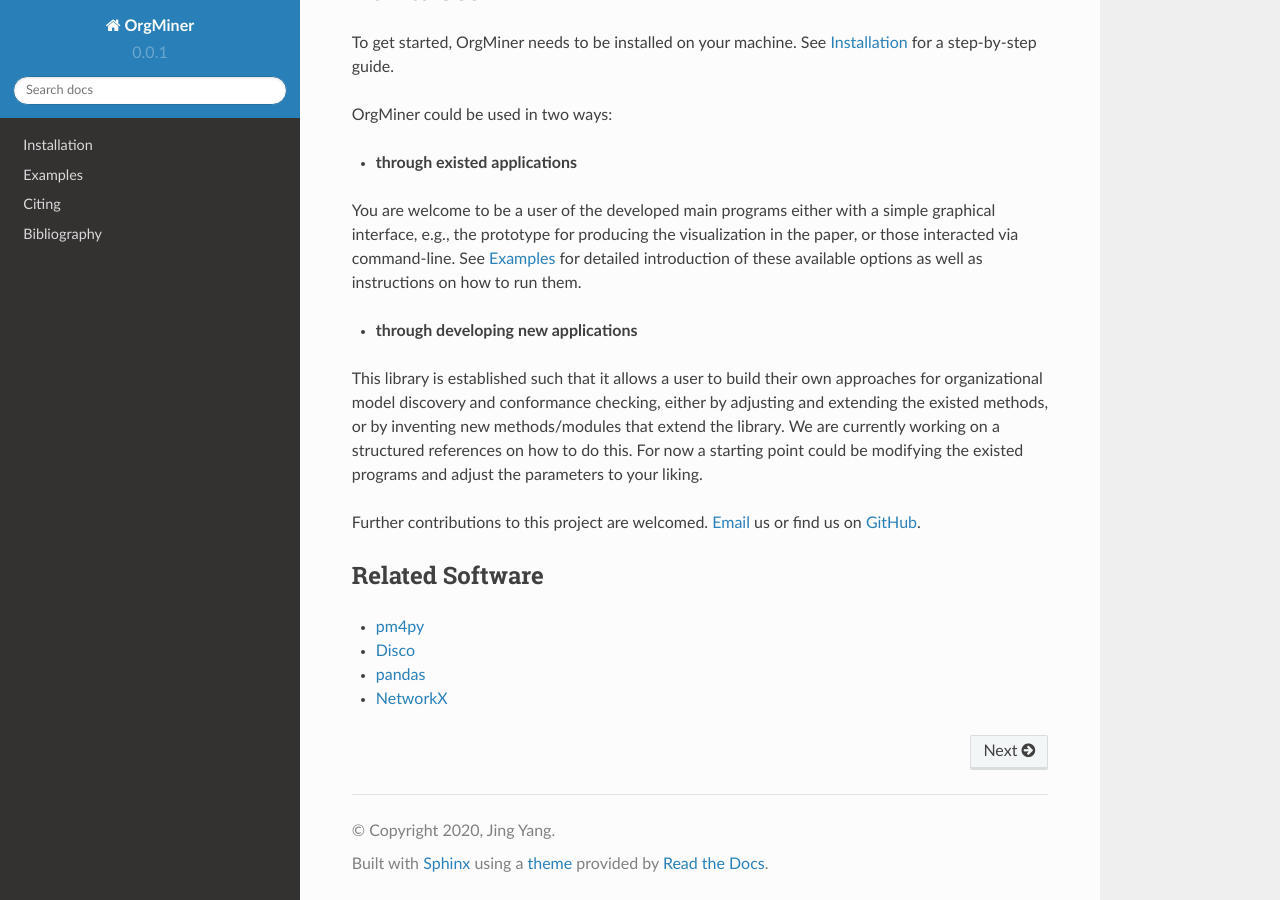
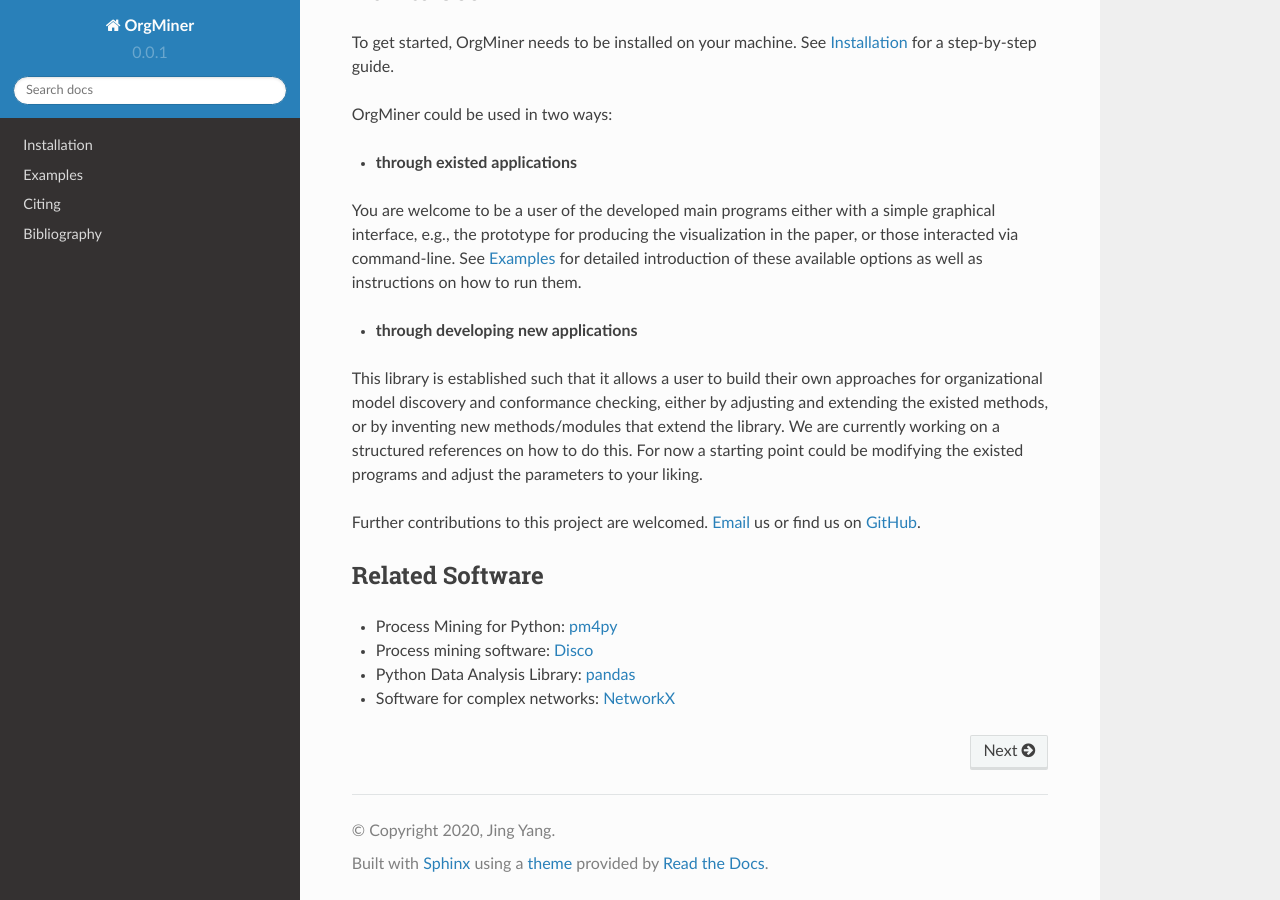
Before and after one commit to roy-jingyang/OrdinoR-doc, a Sphinx documentation site: the page built from source/index.rst, in a window 1280 px wide and 900 px high, scrolled down 961 px. Built offline with Sphinx 7.4.7 and the Read the Docs theme 2.0.0, drawn with Linux system fonts in a browser that asks for light colours; pages that are not in the unit, such as notebooks, are missing from menus.

Commit message:
update index page

```diff
--- a/source/index.rst
+++ b/source/index.rst
@@ -88,10 +88,10 @@ Email_ us or find us on GitHub_.
 
 Related Software
 ================
-* pm4py_
-* Disco_
-* pandas_
-* NetworkX_
+* Process Mining for Python: pm4py_
+* Process mining software: Disco_
+* Python Data Analysis Library: pandas_
+* Software for complex networks: NetworkX_
 
 
 .. _Python: https://www.python.org/
```
Also changed, not shown: source/api/modules.rst (renamed from source/modules.rst).
